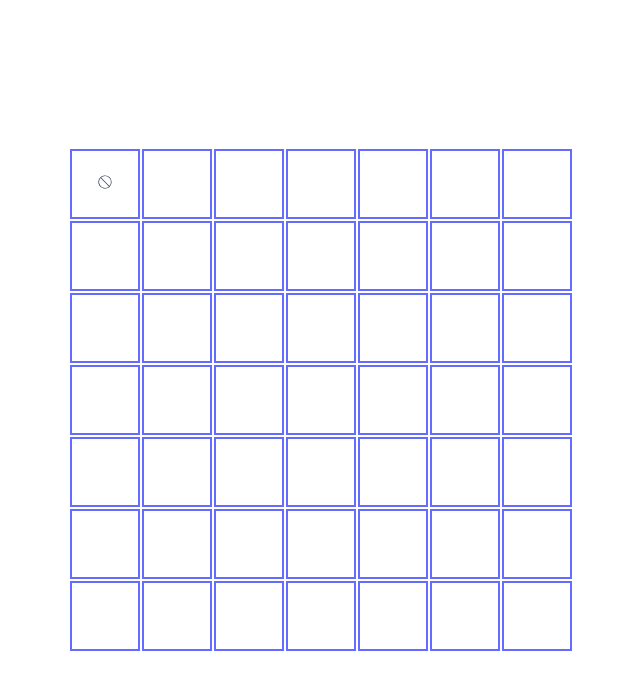
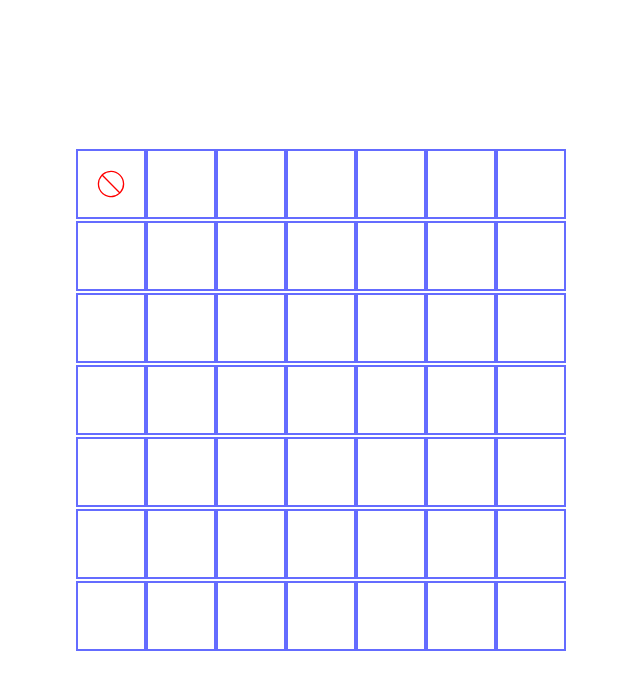
Before and after one commit to MarianneH/battleship-react-ts, a React (Vite) app: page / in a window 1280 px wide. Both pictures are taken after a click on the element 424 px from the left and 184 px from the top of the page. Shown: the top 690 px of the page, without its empty margins (319-959 px from the left). Built offline with nearby package versions, Linux system fonts and the light colour scheme.

Commit message:
improve layout, introduct colored icons, increase size of icons

```diff
--- a/src/components/SingleField.tsx
+++ b/src/components/SingleField.tsx
@@ -31,9 +31,9 @@ function SingleField({ id, ships, setHits, sunkenShips }: SingleFieldProps) {
 
   return (
     <td id={id} onClick={() => handleFieldClick()}>
-      {icon === "hit" && <RiShipFill />}
-      {icon === "sunk" && <GiSinkingShip />}
-      {icon === "miss" && <CiNoWaitingSign />}
+      {icon === "hit" && <RiShipFill className="icon" />}
+      {icon === "sunk" && <GiSinkingShip className="icon sunk" />}
+      {icon === "miss" && <CiNoWaitingSign className="icon miss" />}
     </td>
   );
 }
--- a/src/index.css
+++ b/src/index.css
@@ -18,26 +18,24 @@ table {
 }
 
 table td {
-  border-color: #646cff;
   width: 4rem;
   height: 4rem;
   border: #646cff solid 2px;
   cursor: pointer;
+  align-items: center;
+  justify-content: center;
+  display: inline-flex;
 }
-.message {
-  display: block;
-  opacity: 1;
+.icon {
   font-size: 2rem;
-  width: 10rem;
-  position: absolute;
-  top: 40vh;
-  left: calc(50vw - 5rem);
-  transition: all cubic-bezier(0.075, 0.82, 0.165, 1) 0.5s;
 }
-.dont_show {
-  opacity: 0;
-  display: none;
+.miss {
+  color: red;
 }
+.sunk {
+  color: green;
+}
+
 a {
   font-weight: 500;
   color: #646cff;
```
